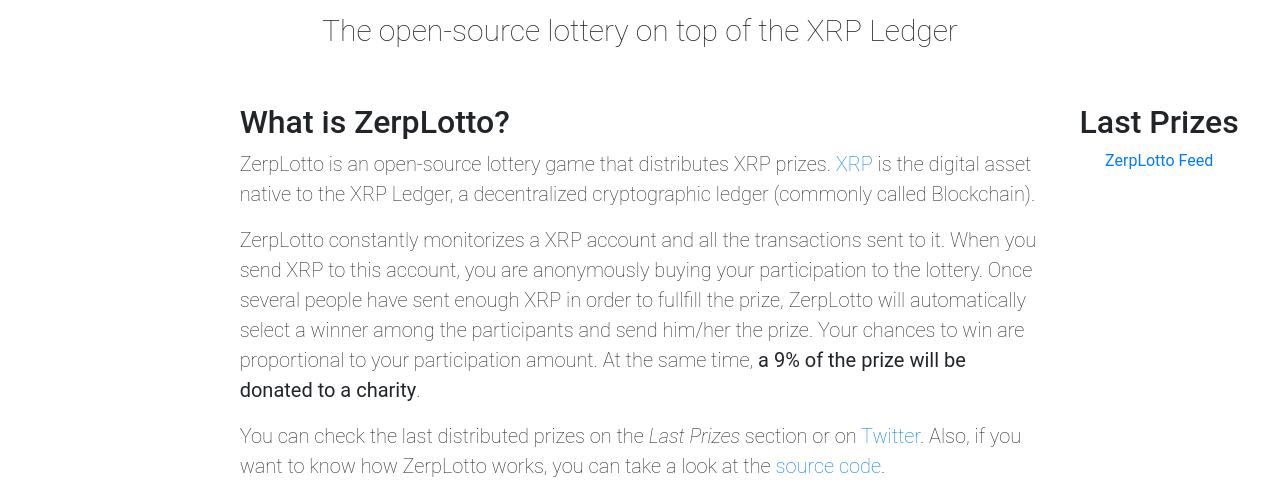
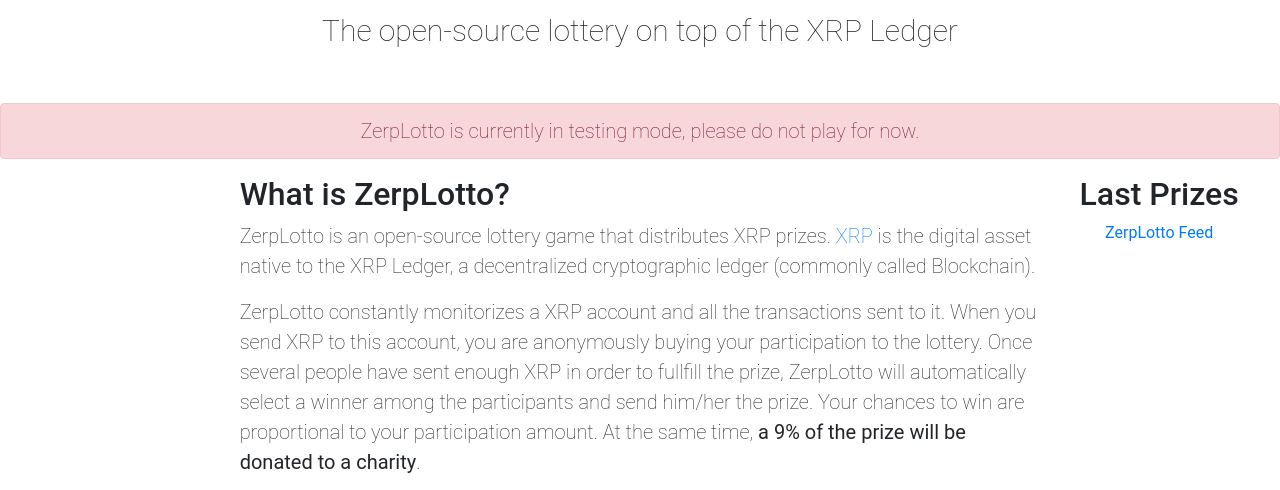
Before and after one commit to dvilelaf/ZerpLotto, a website: page Website/index.html in a window 1280 px wide. Shown: the part 308-798 px from the top of the page. Drawn offline with nearby package versions, Linux system fonts and the light colour scheme; a script that the page names is missing.

Commit message:
Add testing warning to website

```diff
--- a/Website/index.html
+++ b/Website/index.html
@@ -46,6 +46,10 @@
 
     <div id="tagline">
         <p>The open-source lottery on top of the XRP Ledger</p>
+    </div>
+
+    <div class="alert alert-danger text" style="text-align: center;">
+        ZerpLotto is currently in testing mode, please do not play for now.
     </div>
 
     <div class="container-full" id="mainContainer">
@@ -149,6 +153,10 @@
                         <button onclick="toggleQR()" disabled id="playButton">Play!</button>
                     </div>
 
+                    <div class="alert alert-danger text" style="text-align: center;">
+                        ZerpLotto is currently in testing mode, please do not play for now.
+                    </div>
+
                     <div id="QRdiv" style="visibility: hidden;">
                         <p class="text"><strong>Send your deposit to the following address:</strong></p>
                         <p>rLoTToEUYiF1UUuy7fWfw5sNFKfaDkZBAs</p>
```
